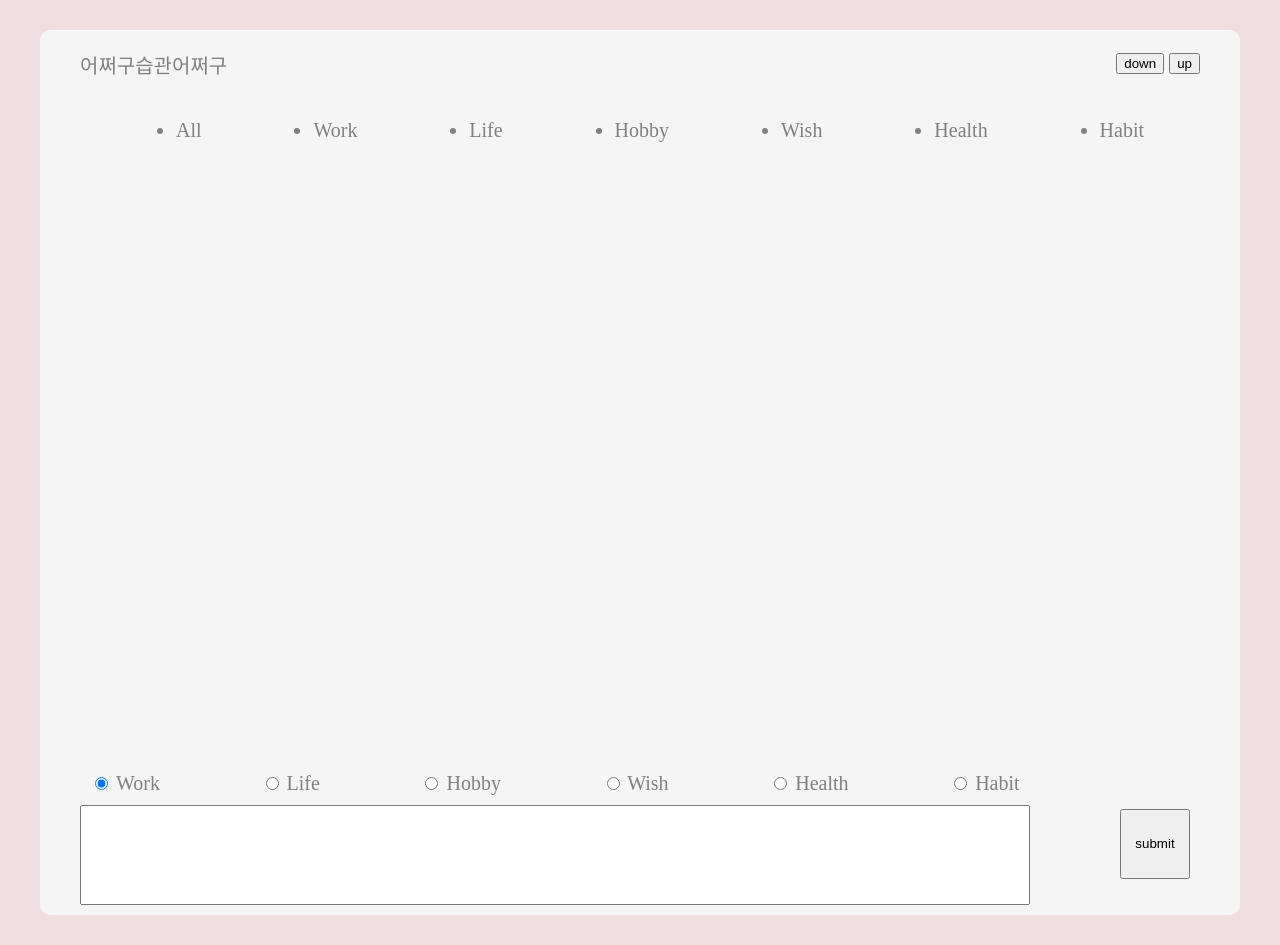
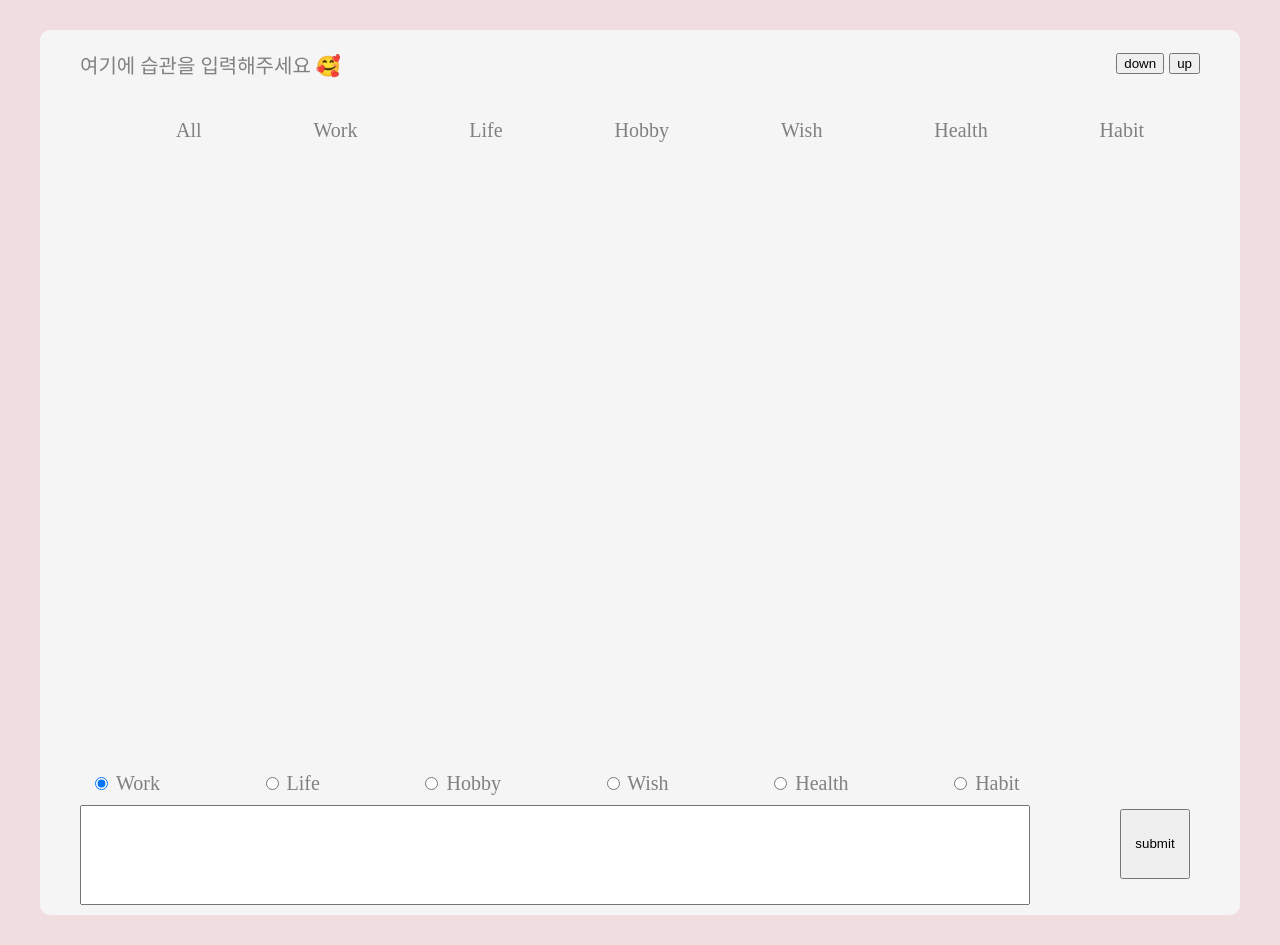
Before and after one commit to pongsoyun/allOfWorkLife, a plain HTML site: page src/index.html in a window 1280 px wide. Drawn offline with Linux system fonts and the light colour scheme.

Commit message:
:sparkles: habit db연결, 일정 시간이 지나면 바뀌게끔

```diff
--- a/src/index.css
+++ b/src/index.css
@@ -25,6 +25,10 @@ body {
 	margin: 10px 40px;
 }
 
+ul {
+	list-style: none;
+}
+
 /* section */
 
 .memo {
@@ -32,7 +36,7 @@ body {
 	margin: 10px 10px;
 	background-color: antiquewhite;
 	border-radius: 10px;
-	width: 500px;
+	width: 470px;
 	height: auto;
 	display: inline-block;
 }
@@ -79,12 +83,12 @@ body {
 	margin-left: auto;
 }
 
-.habit__text {
+.habit__div {
 	margin: 20px 40px;
 	flex: none;
 }
 
-.habit__text span {
+.habit__div span {
 	float: left;
 	height: 100%;
 }
--- a/src/index.html
+++ b/src/index.html
@@ -10,9 +10,9 @@
 	<body>
 		<div class="page">
 			<header class="habit">
-				<div class="habit__text">
+				<div class="habit__div">
 					<!-- 습관 부분  -->
-					<span>어쩌구습관어쩌구</span>
+					<span class="habbit__text"></span>
 				</div>
 				<div class="habit__btn__container">
 					<button>
--- a/src/index.js
+++ b/src/index.js
@@ -7,6 +7,21 @@ let wishDB = JSON.parse(localStorage.getItem('wish')) || [];
 let healthDB = JSON.parse(localStorage.getItem('health')) || [];
 let habitDB = JSON.parse(localStorage.getItem('habit')) || [];
 let allDB = [...workDB, ...lifeDB, ...hobbyDB, ...wishDB, ...healthDB, ...habitDB];
+
+// * Showing habit
+showingHabit();
+
+function showingHabit() {
+	const habitText = document.querySelector('.habbit__text');
+
+	let habitIndex = 0;
+	habitText.innerText = habitDB.length === 0 ? `여기에 습관을 입력해주세요 🥰` : habitDB[habitIndex].text;
+
+	window.setInterval(() => {
+		habitIndex = habitIndex >= habitDB.length - 1 ? 0 : habitIndex + 1;
+		habitText.innerText = habitDB.length === 0 ? `여기에 습관을 입력해주세요 🥰` : habitDB[habitIndex].text;
+	}, 5000);
+}
 
 // * submitBtn 눌렸을 때
 const submitBtn = document.querySelector('.input__memo__submit');
@@ -74,8 +89,6 @@ function getNavDB(navClassName) {
 	return db;
 }
 
-function choiceMenu() {}
-
 // * 메모 폼 하나 만들어주기
 function getMemoForm(menu, text, id) {
 	const memo = document.createElement('li');
@@ -94,8 +107,6 @@ function getMemoForm(menu, text, id) {
 	memo.addEventListener('click', (event) => {
 		if (event.target.className === 'memo__text') {
 			// 수정하기
-			console.log('edit button pressed');
-
 			// * 삭제하려는 menu, text, id 가져와서
 			// * db에서 삭제하고
 			deleteMemo(event.target.id);
@@ -170,7 +181,6 @@ function getMenu() {
 
 function getText() {
 	const text = document.querySelector('.input__memo__text');
-	// console.log(text.value);
 	return text;
 }
 
```
